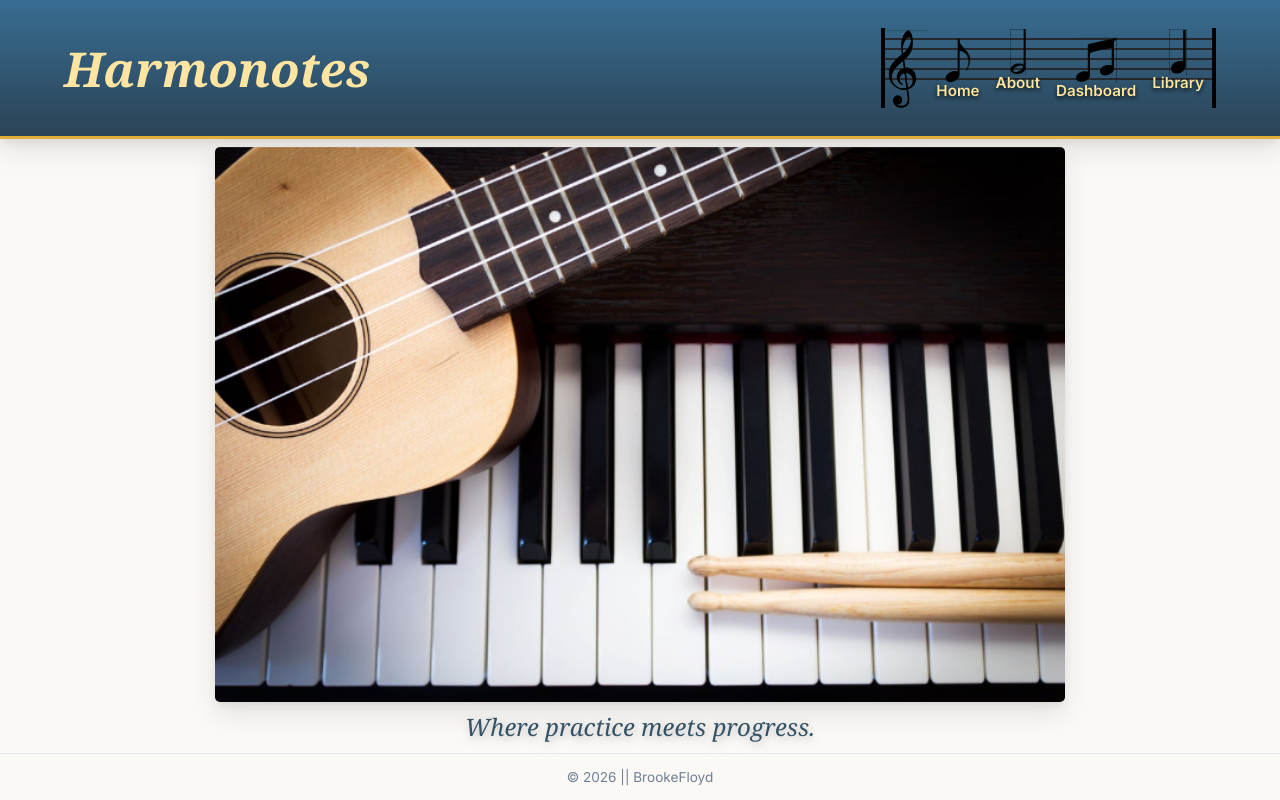
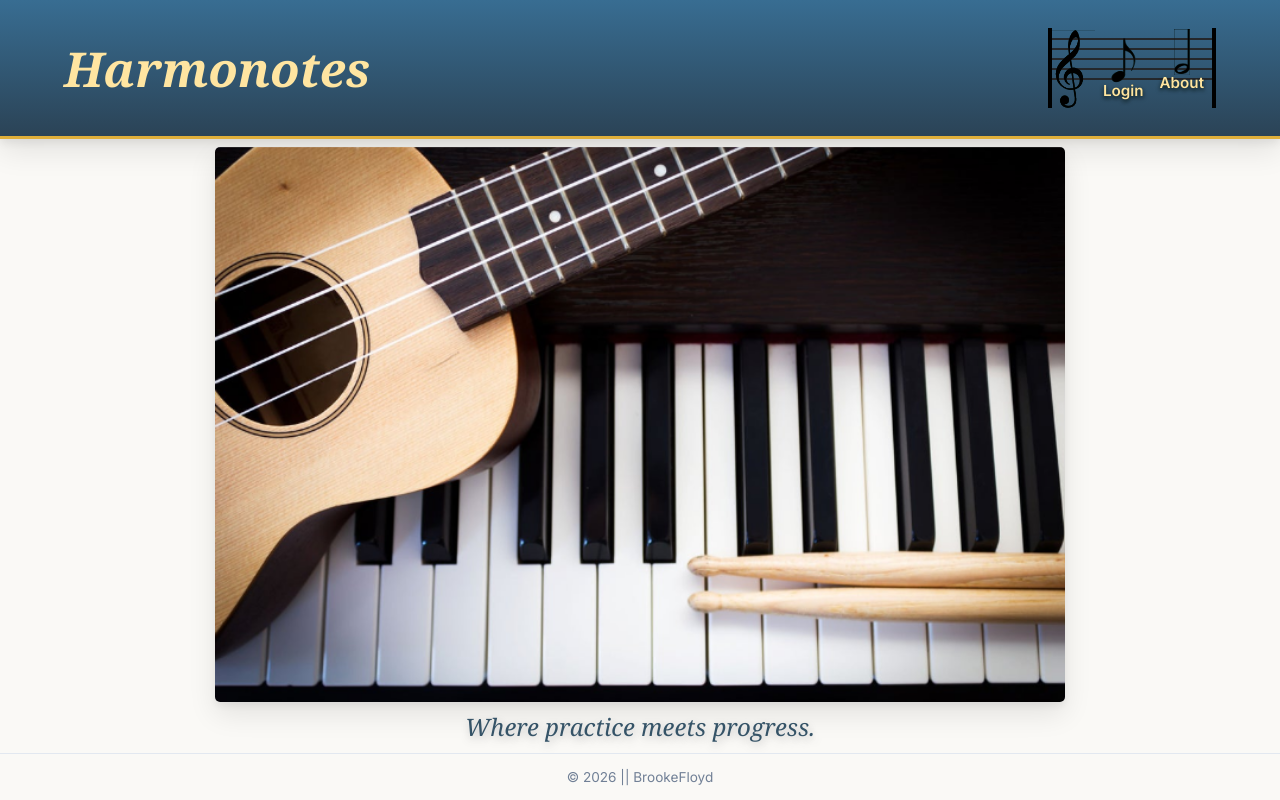
Before and after one commit to BrookeFloyd10/Harmonotes-FullStack-Brooke-F, a React (Vite) app in the folder frontend/: page / in a window 1280 px wide. Built offline with nearby package versions, Linux system fonts and the light colour scheme.

Commit message:
Passed LoggedInUser down to Header as a prop and then down to NavBar as a prop.

```diff
--- a/frontend/src/App.jsx
+++ b/frontend/src/App.jsx
@@ -20,7 +20,7 @@ const App= () => {
 
   return (
     <div className="body-container">
-      <Header />
+      <Header loggedInUser={loggedInUser} />
 
       <main>
           <Routes>
--- a/frontend/src/components/layout/Header.jsx
+++ b/frontend/src/components/layout/Header.jsx
@@ -1,13 +1,13 @@
 import NavBar from "./NavBar";
 
-const Header = () => {
+const Header = ({ loggedInUser }) => {
     return (
         <header className="site-header">
             <div>
                 <h1>Harmonotes</h1>
             </div>
 
-            <NavBar />
+            <NavBar loggedInUser={loggedInUser} />
         </header>
     );
 }
--- a/frontend/src/components/layout/NavBar.jsx
+++ b/frontend/src/components/layout/NavBar.jsx
@@ -5,18 +5,27 @@ import sixteenthNote from '../../assets/images/sixteenthNote.svg';
 import quarterNote from '../../assets/images/quarterNote.svg';
 import halfNote from '../../assets/images/halfNote.svg';
 
-const NavBar = () =>{
+const NavBar = ({ loggedInUser }) =>{
     return(
-    <nav className='nav-bar'>
+        <nav className='nav-bar'>
         <ul>
             <li><img id="treble-clef" src={trebleClef} alt="treble clef icon" /></li>
-            <li><Link to="/"><img src={eighthNote} alt= "8th note icon link to home page" />Home</Link></li>
-            <li><Link to="/about"><img src={halfNote} alt= "half note icon link to about page" />About</Link></li>
-            <li><Link to="/dashboard"><img src={sixteenthNote} alt= "16th note icon link to dashboard" />Dashboard</Link></li>
-            <li><Link to="/library"><img src={quarterNote} alt= "quarter note icon link to library" />Library</Link></li>
-        </ul>
+
+            {loggedInUser ? (
+                <>
+                <li><Link to="/dashboard"><img src={sixteenthNote} alt= "16th note icon link to dashboard" />Dashboard</Link></li>
+                <li><Link to="/library"><img src={quarterNote} alt= "quarter note icon link to library" />Library</Link></li>
+                <li><Link to="/about"><img src={halfNote} alt= "half note icon link to about page" />About</Link></li>
+                </>
+            ) : (
+                <>
+                <li><Link to="/"><img src={eighthNote} alt= "8th note icon link to home page" />Login</Link></li>
+                <li><Link to="/about"><img src={halfNote} alt= "half note icon link to about page" />About</Link></li>
+                </>
+            )}
+    </ul>
     </nav>
-    )
+    );
 }
 
 
```
